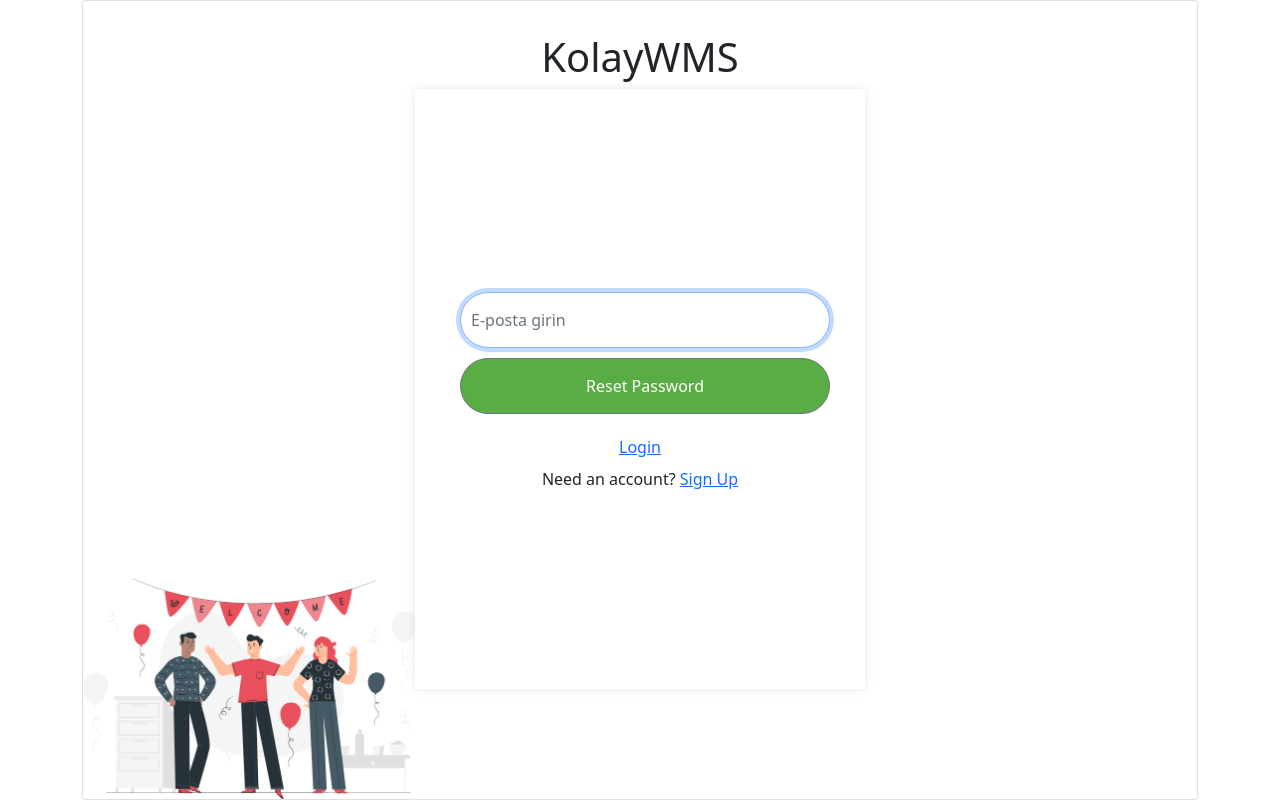
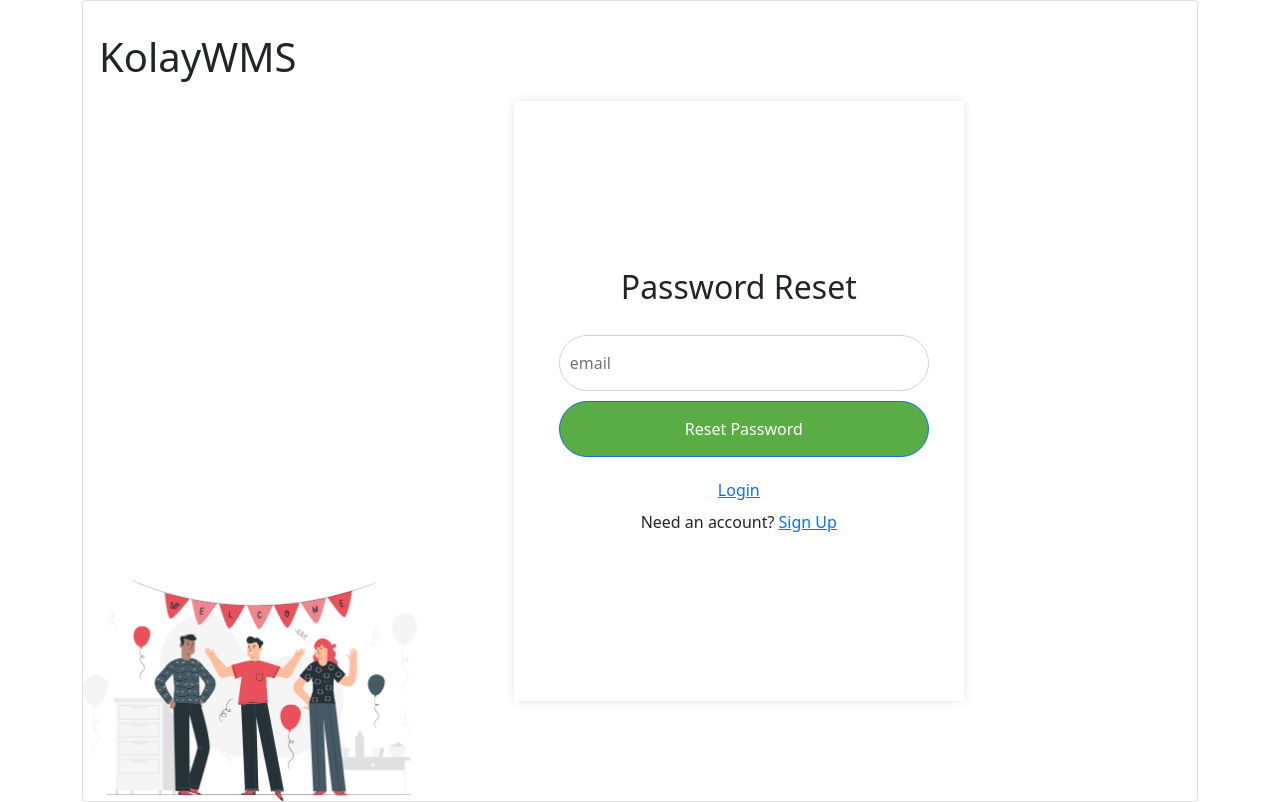
Before and after one commit to alperenkapusuz/kolay_wms_web, a React (Create React App) app: page /forgot-password in a window 1280 px wide. Built offline with nearby package versions, Linux system fonts and the light colour scheme; no server answers.

Commit message:
finDOMnode hatası düzeltildi

```diff
--- a/src/components/authentication/contexts/AuthContext.js
+++ b/src/components/authentication/contexts/AuthContext.js
@@ -1,5 +1,5 @@
 import React, { useContext, useState, useEffect } from "react"
-import { auth } from "../../firebase/Firebase"
+import firebase,{auth} from "../firebase/Firebase"
 
 const AuthContext = React.createContext()
 
@@ -12,15 +12,16 @@ export function AuthProvider({ children }) {
   const [loading, setLoading] = useState(true)
 
   function signup(email, password) {
-    return auth.createUserWithEmailAndPassword(email, password)
+    return firebase.auth().createUserWithEmailAndPassword(email,password)//auth.createUserWithEmailAndPassword(email, password)
+
   }
 
   function login(email, password) {
-    return auth.signInWithEmailAndPassword(email, password)
+    return firebase.auth().signInWithEmailAndPassword(email,password)//auth.signInWithEmailAndPassword(email, password)
   }
 
   function resetPassword(email) {
-    return auth.sendPasswordResetEmail(email)
+    return firebase.auth().sendPasswordResetEmail(email)//auth.sendPasswordResetEmail(email)
   }
 
   useEffect(() => {
--- a/src/components/authentication/forgotPassword/ForgotPassword.js
+++ b/src/components/authentication/forgotPassword/ForgotPassword.js
@@ -1,13 +1,14 @@
 import React, { useRef, useState } from "react";
-import {
-  Button,
-  Form,
-  FormGroup,
-  Input,
-  Alert,
-  Card,
-  CardBody,
-} from "reactstrap";
+// import {
+//   Button,
+//   Form,
+//   FormGroup,
+//   Input,
+//   Alert,
+//   Card,
+//   CardBody,
+// } from "reactstrap";
+import { Form, Button, Card, Alert } from "react-bootstrap";
 import { useAuth } from "../contexts/AuthContext";
 import { Link } from "react-router-dom";
 import "../css/Auth.css";
@@ -35,22 +36,24 @@ const Login = () => {
     setLoading(false);
   }
   return (
-    <Card className="login">
-      <CardBody>
+    <div>
+      <Card>
+        <Card.Body className="login">
           <h1 className="text-center pt-3 font-weight-bold">KolayWMS</h1>
-        <Form className="login-form" onSubmit={handleSubmit}>
+
+          <Form onSubmit={handleSubmit} className="login-form">
+            <h2 className="text-center mb-4">Password Reset</h2>
             {error && <Alert variant="danger">{error}</Alert>}
             {message && <Alert variant="success">{message}</Alert>}
-          <FormGroup id="email">
-            <Input
+            <Form.Group id="email">
+              <Form.Control
+                type="email"
+                ref={emailRef}
+                required
+                placeholder="email"
                 className="input"
-              type="text"
-              autoFocus
-              required
-              placeholder="E-posta girin"
-              ref={emailRef}
               />
-          </FormGroup>
+            </Form.Group>
             <Button disabled={loading} className="button" type="submit">
               Reset Password
             </Button>
@@ -58,11 +61,12 @@ const Login = () => {
               <Link to="/login">Login</Link>
             </div>
             <div className="w-100 text-center mt-2">
-            Need an account? <Link to="/register">Sign Up</Link>
+              Need an account? <Link to="/signup">Sign Up</Link>
             </div>
           </Form>
-      </CardBody>
+        </Card.Body>
       </Card>
+    </div>
   );
 };
 
--- a/src/components/authentication/login/Login.js
+++ b/src/components/authentication/login/Login.js
@@ -1,16 +1,8 @@
 import React, { useRef, useState } from "react";
-import {
-  Button,
-  Form,
-  FormGroup,
-  Input,
-  Alert,
-  Card,
-  CardBody,
-} from "reactstrap";
+import { Form, Button, Card, Alert } from "react-bootstrap";
 import { useAuth } from "../contexts/AuthContext";
 import { GoogleLoginButton } from "react-social-login-buttons";
-import { auth, provider } from "../../firebase/Firebase";
+import { auth, provider } from "../firebase/Firebase";
 import { Link, useHistory } from "react-router-dom";
 import "../css/Auth.css";
 
@@ -44,30 +36,31 @@ const Login = () => {
   };
 
   return (
-    <Card className="login">
-      <CardBody>
+    <div>
+      <Card>
+        <Card.Body className="login">
           <h1 className="text-center pt-3 font-weight-bold">KolayWMS</h1>
-        <Form className="login-form" onSubmit={handleSubmit}>
+          <Form onSubmit={handleSubmit} className="login-form">
+            <h2 className="text-center mb-4">Log In</h2>
             {error && <Alert variant="danger">{error}</Alert>}
-          <FormGroup id="email">
-            <Input
+            <Form.Group id="email">
+              <Form.Control
+                type="email"
+                ref={emailRef}
+                required
+                placeholder="email"
                 className="input"
-              type="text"
-              autoFocus
+              />
+            </Form.Group>
+            <Form.Group id="password">
+              <Form.Control
+                type="password"
+                ref={passwordRef}
                 required
-              placeholder="E-posta girin"
-              ref={emailRef}
+                placeholder="password"
+                className="input"
               />
-          </FormGroup>
-          <FormGroup id="password">
-            <Input
-              className="input"
-              type="password"
-              required
-              placeholder="Şifreyi girin"
-              ref={passwordRef}
-            />
-          </FormGroup>
+            </Form.Group>
             <Button disabled={loading} className="button" type="submit">
               Log In
             </Button>
@@ -75,14 +68,16 @@ const Login = () => {
               <Link to="/forgot-password">Forgot Password?</Link>
             </div>
             <hr />
-          <div className="text-center pt-3">OR</div>
-          <GoogleLoginButton onClick={signIn} className="mt-3 mb-3" />{" "}
+            <div className="text-center pt-1">OR</div>
+            <GoogleLoginButton onClick={signIn} className="mt-3 mb-3" />
+            <div className="w-100 text-center mt-2"></div>
             <div className="w-100 text-center mt-2">
               Need an account? <Link to="/register">Sign Up</Link>
             </div>
           </Form>
-      </CardBody>
+        </Card.Body>
       </Card>
+    </div>
   );
 };
 
--- a/src/components/authentication/register/Register.js
+++ b/src/components/authentication/register/Register.js
@@ -1,45 +1,39 @@
 import React, { useRef, useState } from "react";
-import {
-  Button,
-  Form,
-  FormGroup,
-  Input,
-  Alert,
-  Card,
-  CardBody,
-} from "reactstrap";
+import { Form, Button, Card, Alert } from "react-bootstrap";
 import { GoogleLoginButton } from "react-social-login-buttons";
 import { useAuth } from "../contexts/AuthContext";
-import { auth, provider } from "../../firebase/Firebase";
+import { auth, provider } from "../firebase/Firebase";
 import { Link, useHistory } from "react-router-dom";
 import "../css/Auth.css";
 
 const Register = () => {
-  const emailRef = useRef()
-  const passwordRef = useRef()
-  const passwordConfirmRef = useRef()
-  const { signup } = useAuth()
-  const [error, setError] = useState("")
-  const [loading, setLoading] = useState(false)
-  const history = useHistory()
+  const emailRef = useRef();
+  const passwordRef = useRef();
+  const passwordConfirmRef = useRef();
+  const { signup } = useAuth();
+  const [error, setError] = useState("");
+  const [loading, setLoading] = useState(false);
+  const history = useHistory();
 
   async function handleSubmit(e) {
-    e.preventDefault()
+    e.preventDefault();
 
     if (passwordRef.current.value !== passwordConfirmRef.current.value) {
-      return setError("Passwords do not match")
+      return setError("Passwords do not match");
     }
 
     try {
-      setError("")
-      setLoading(true)
-      await signup(emailRef.current.value, passwordRef.current.value)
-      history.push("/")
+      console.log(emailRef.current.value, passwordRef.current.value);
+      setError("");
+      setLoading(true);
+      await signup(emailRef.current.value, passwordRef.current.value);
+      history.push("/");
     } catch {
-      setError("Failed to create an account")
+      console.log(emailRef.current.value, passwordRef.current.value);
+      setError("Failed to create an account");
     }
 
-    setLoading(false)
+    setLoading(false);
   }
 
   const signIn = () => {
@@ -49,54 +43,54 @@ const Register = () => {
   };
 
   return (
-    <Card className="login">
-      <CardBody>
+    <div>
+      <Card>
+        <Card.Body className="login">
         <h1 className="text-center pt-3 font-weight-bold">KolayWMS</h1>
-
           <Form onSubmit={handleSubmit} className="login-form">
+          <h2 className="text-center mb-4">Sign Up</h2>
           {error && <Alert variant="danger">{error}</Alert>}
-          <FormGroup id="email">
-            <Input
+            <Form.Group id="email">
+              <Form.Control
                 type="email"
                 ref={emailRef}
                 required
-              autoFocus
-              placeholder="E-posta girin"
+                placeholder="email"
                 className="input"
               />
-          </FormGroup>
-          <FormGroup id="password">
-            <Input
+            </Form.Group>
+            <Form.Group id="password">
+              <Form.Control
+                type="password"
                 ref={passwordRef}
-              type="password"
-              autoFocus
                 required
-              placeholder="Şifreyi girin"
+                placeholder="password"
                 className="input"
               />
-          </FormGroup>
-          <FormGroup id="passwordConfirm">
-            <Input
+            </Form.Group>
+            <Form.Group id="password-confirm">
+              <Form.Control
+                type="password"
                 ref={passwordConfirmRef}
-              type="password"
+                require
+                placeholder="password confirmation"
                 className="input"
-              autoFocus
-              required
-              placeholder="Şifreyi doğrulayın"
               />
-          </FormGroup>
+            </Form.Group>
             <Button disabled={loading} className="button" type="submit">
               Sign Up
             </Button>
             <hr />
-          <div className="text-center pt-3">OR</div>
+            <div className="text-center pt-1">OR</div>
             <GoogleLoginButton onClick={signIn} className="mt-3 mb-3" />
+            <div className="w-100 text-center mt-2"></div>
             <div className="w-100 text-center mt-2">
               Already have an account? <Link to="/login">Log In</Link>
             </div>
           </Form>
-      </CardBody>
+        </Card.Body>
       </Card>
+    </div>
   );
 };
 
```
Also changed, not shown: src/components/authentication/firebase/Firebase.js (renamed from src/components/firebase/Firebase.js). Lines whose indentation alone changed are shown as unchanged.
